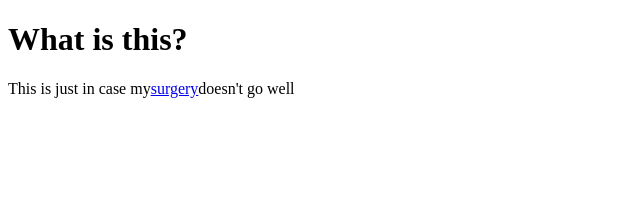
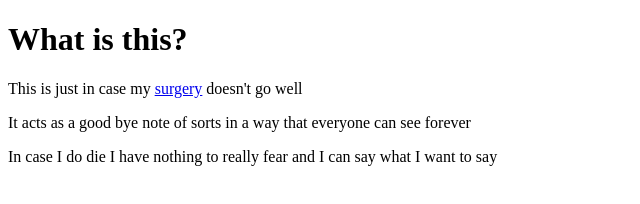
Before and after one commit to AmorMortis/AmorMortis.github.io, a plain HTML site: page index.html in a window 1280 px wide. Shown: the whole page, without its empty margins (0-640 px from the left). Drawn offline with Linux system fonts and the light colour scheme.

Commit message:
Update index.html

```diff
--- a/index.html
+++ b/index.html
@@ -6,7 +6,9 @@
 <body>
 
   <h1>What is this?</h1>
-  <p>This is just in case my<a href="surgeryInfo">surgery</a>doesn't go well</p>
+  <p>This is just in case my <a href="surgeryInfo">surgery</a> doesn't go well</p>
+  <p>It acts as a good bye note of sorts in a way that everyone can see forever</p>
+  <p>In case I do die I have nothing to really fear and I can say what I want to say</p>
 
 
 
```
